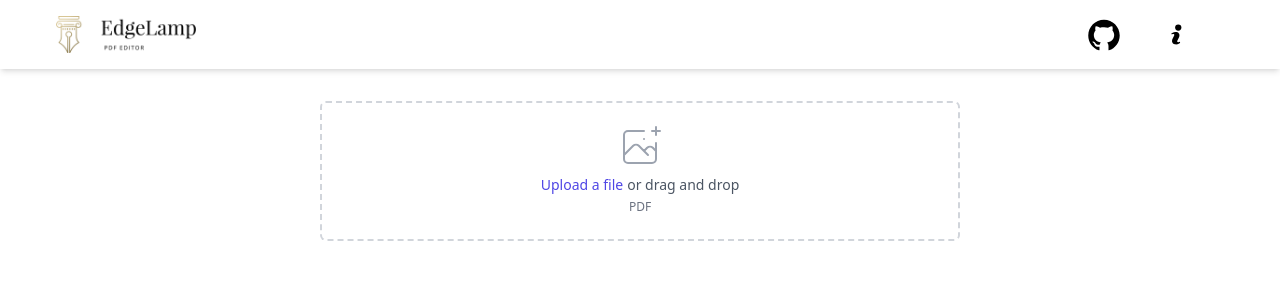
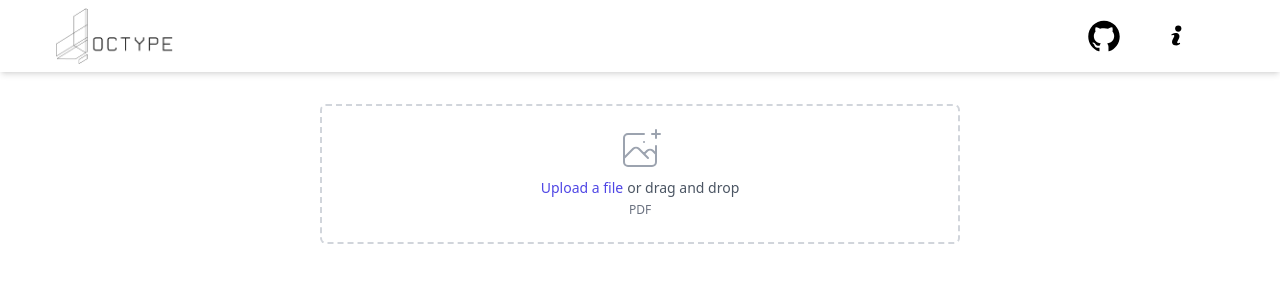
Before and after one commit to DivyaKumarBaid/DocType, a React (Create React App) app: page / in a window 1280 px wide. Shown: the top 300 px of the page. Built offline with nearby package versions, Linux system fonts and the light colour scheme.

Commit message:
base commit

```diff
--- a/src/components/Header.js
+++ b/src/components/Header.js
@@ -4,9 +4,9 @@
 
 export default function Header() {
   return (
-    <div className="md:flex md:items-center md:justify-between px-6 py-4 shadow-md">
+    <div className="md:flex md:items-center md:justify-between px-6 py-2 shadow-md">
       <a href="/">
-        <img src="./navLogo.png" className="ml-8" width={140} alt="" /></a>
+        <img src="./navLogo.png" className="ml-8" width={120} alt="" /></a>
       <div className="flex justify-between gap-10 items-center mr-16">
         <a href="https://github.com/VishalChoubey1019/Njack_Hack-It-Out-edgelamp"><AiFillGithub className="text-4xl" /></a>
         <a href="/guide"> <TiInfoLarge className="text-3xl cursor-pointer" /></a>
```
Also changed, not shown: public/navLogo.png.
